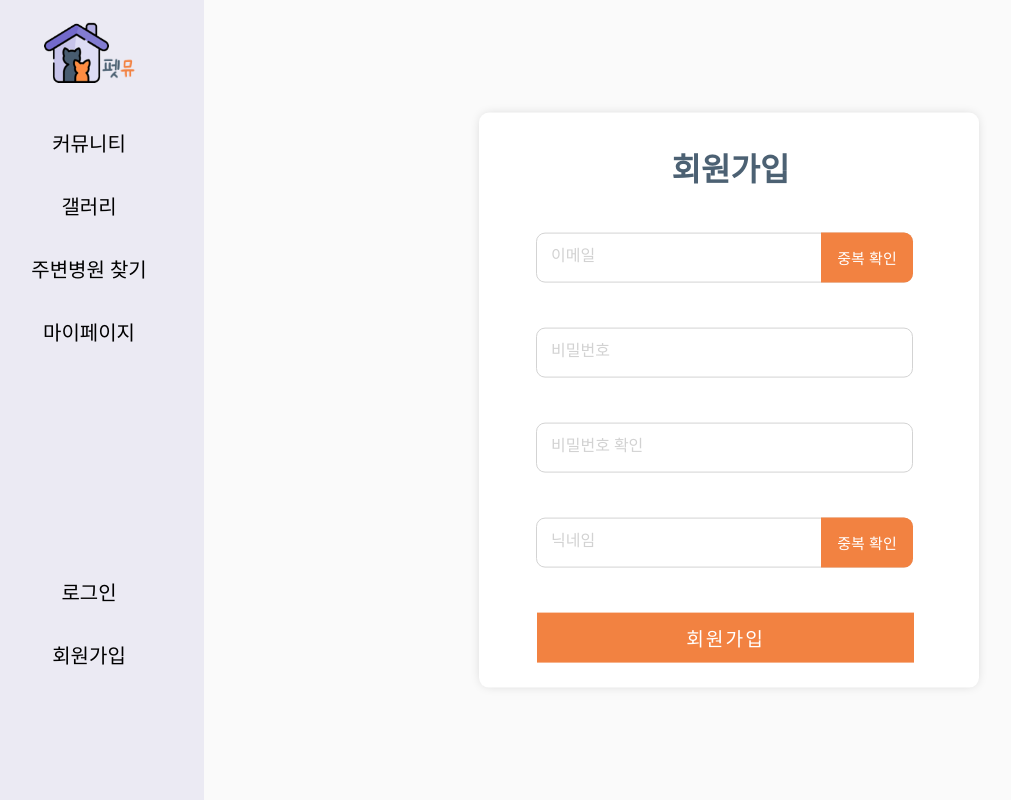
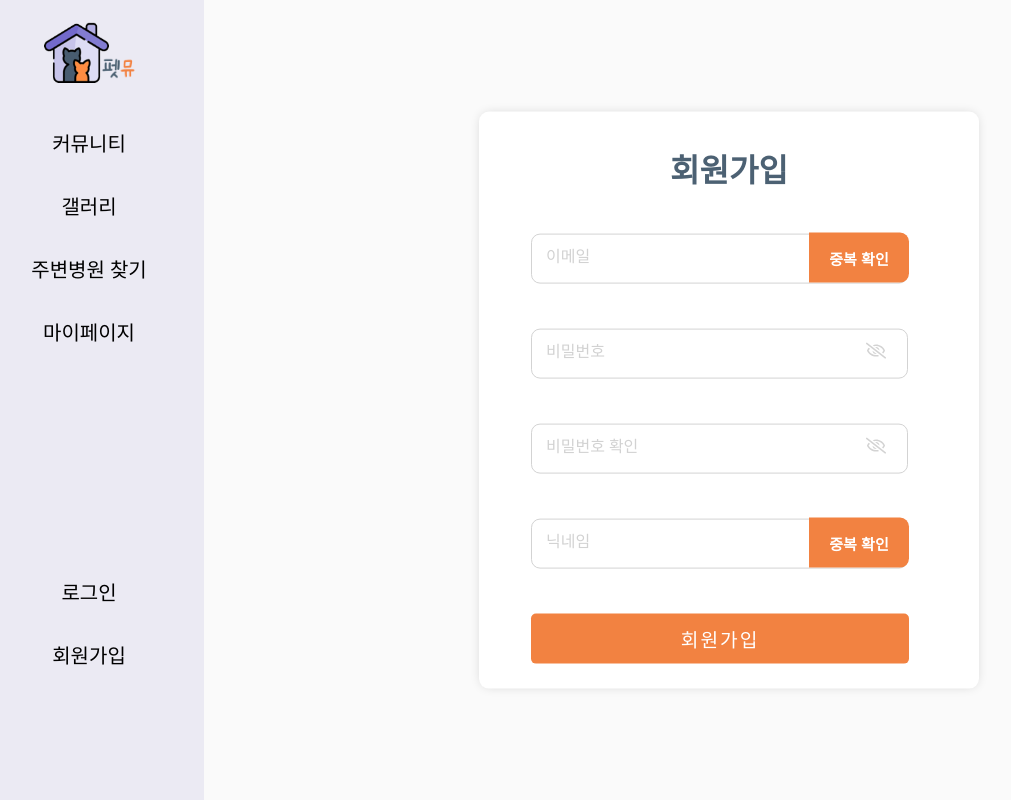
Before and after one commit to Dong-Hoon94/petmu, a React (Vite) app: page /signup in a window 1280 px wide. Shown: the whole page, without its empty margins (26-1037 px from the left). Built offline with nearby package versions, Linux system fonts and the light colour scheme.

Commit message:
feat:회원가입 로그인 디자인 및 애니메이션 추가

```diff
--- a/src/pages/signUp/index.jsx
+++ b/src/pages/signUp/index.jsx
@@ -1,6 +1,14 @@
+import { useState } from "react";
 import { SignUpWrap } from "./styles";
+import { FaRegEyeSlash, FaRegEye } from "react-icons/fa";
+
+
 
 const SignUp = () => {
+  const [isShow, setIsShow] = useState(false);
+  const onShowPassword = () => {
+    setIsShow((prev) => !prev);
+  };
   return (
     <SignUpWrap>
       <div className="SignUpWrap_text">
@@ -14,23 +22,26 @@ const SignUp = () => {
             <label></label>
           </div>
 
-          <div className="wrapper">
-            <div className="fancy-input">
+          <div className="SignUpWrap_wrapper">
+            <div className="SignUpWrap-input_main">
               <div>
                 <input
-                  className="fancy-input--input"
+                  className="SignUpWrap-input--input"
                   type="text"
                   required
                   //  span 속성 애니메이션
                 />
 
-                <label className="fancy-input--label" htmlFor="email">
+                <label className="SignUpWrap-input--label" htmlFor="email">
                   이메일
                 </label>
               </div>
 
               <div className="button_wrap">
-                <button onClick={() => alert("중복확인 개발중")}>
+                <button
+                  className="Collision"
+                  onClick={() => alert("중복확인 개발중")}
+                >
                   중복 확인
                 </button>
               </div>
@@ -41,14 +52,24 @@ const SignUp = () => {
             <label></label>
           </div>
 
-          <div className="wrapper">
-            <div className="fancy-input">
+          <div className="SignUpWrap_wrapper">
+            <div className="SignUpWrap-input_main">
               <input
-                className="fancy-input--input"
-                type="password"
+
+                className="SignUpWrap-input--input"
+                type={`${isShow ? "text" : "password"}`}
                 required //  span 속성 애니메이션
               />
-              <label className="fancy-input--label" htmlFor="email">
+
+             <div className="eyes" onClick={onShowPassword}>
+                {isShow ? (
+                  <FaRegEye size={20} color="#495057" />
+                ) : (
+                  <FaRegEyeSlash size={20} color="lightgray" />
+                )}
+              </div>
+
+              <label className="SignUpWrap-input--label" htmlFor="email">
                 <label>비밀번호</label>
               </label>
             </div>
@@ -58,39 +79,52 @@ const SignUp = () => {
             <label></label>
           </div>
 
-          <div className="wrapper">
-            <div className="fancy-input">
+          <div className="SignUpWrap_wrapper">
+            <div className="SignUpWrap-input_main">
               <input
-                className="fancy-input--input"
-                type="password"
-                // autoCapitalize="off"
+
+                className="SignUpWrap-input--input"
+                type={`${isShow ? "text" : "password"}`}
                 required //  span 속성 애니메이션
               />
-              <label className="fancy-input--label" htmlFor="email">
+
+             <div className="eyes" onClick={onShowPassword}>
+                {isShow ? (
+                  <FaRegEye size={20} color="#495057" />
+                ) : (
+                  <FaRegEyeSlash size={20} color="lightgray" />
+                )}
+              </div>
+
+              <label className="SignUpWrap-input--label" htmlFor="email">
                 <label>비밀번호 확인</label>
               </label>
             </div>
           </div>
 
+
           <div className="label">
             <label></label>
           </div>
 
-          <div className="wrapper">
-            <div className="fancy-input">
+          <div className="SignUpWrap_wrapper">
+            <div className="SignUpWrap-input_main">
               <input
-                className="login_idh fancy-input--input"
+                className="SignUpWrap-input--input"
                 type="text"
                 // autoCapitalize="off"
                 required
               />
 
-              <label className="fancy-input--label" htmlFor="email">
+              <label className="SignUpWrap-input--label" htmlFor="email">
                 <label>닉네임</label>
               </label>
 
               <div className="button_wrap">
-                <button onClick={() => alert("중복확인 개발중")}>
+                <button
+                  className="Collision"
+                  onClick={() => alert("중복확인 개발중")}
+                >
                   중복 확인
                 </button>
               </div>
@@ -101,9 +135,15 @@ const SignUp = () => {
             <label></label>
           </div>
 
-          <div className="submit">
-            <div className="login__submit">
-              <button type="submit">회원가입</button>
+          <div>
+            <div className="submit">
+              <button className="btn-ami">
+                <span>회원가입</span>
+              </button>
+
+              {/* <div className="login__submit">
+                <button className="button--moema">회원가입</button>
+              </div> 유효성 검사 틀릴 시 사용*/}
             </div>
           </div>
         </div>
--- a/src/pages/signUp/styles.js
+++ b/src/pages/signUp/styles.js
@@ -7,7 +7,7 @@ export const SignUpWrap = styled.div`
   display: flex;
   flex-direction: column;
   align-items: center;
-  padding: 25px 60px 25px 63px;
+  padding:27px 57px 25px 57px;
   width: 500px;
   border-radius: 10px;
   box-shadow: 0px 0px 12px -3px rgb(0 0 0 / 20%);
@@ -73,7 +73,7 @@ export const SignUpWrap = styled.div`
   .label {
   position: relative;
   top: 0px;
-  left:-4px;
+  left: -4px;
   }
 
   .SignUpWrap_info .label {
@@ -81,66 +81,136 @@ export const SignUpWrap = styled.div`
     font-weight: 600;
   }
 
+  .SignUpWrap-input_main .eyes {
+    position: absolute;
+    top: 1px;
+    bottom: 0px;
+    right: 22px;
+    margin: auto;
+    height: 30px;
+    font-size: 22px;
+    cursor: pointer;
+  }
+
+   /* button effect */
   .button_wrap button {
-    width: 92px;
+    width: 100px;
     height: 50px;
     border-top-right-radius: 9px;
-    border-bottom-right-radius:9px;
+    border-bottom-right-radius: 9px;
     position: absolute;
-    top: -2px;
-    bottom: -2px;
-    right: 0;
+    top: -4px;
+    bottom: -3px;
+    right: -1px;
     margin: auto 0;
     border: none;
+    outline: none;
     color: white;
     cursor: pointer;
     background: #f28241;
     font-size: 15px;
+    z-index: 1; //button border 가리기
   }
 
-  .button_wrap button:hover {
-    opacity: 0.5;
-    transition: 0.8s;
+  button.Collision {
+    color: #fff;
+    height: 50px;
+    width: 100px;
+    display: block;
+    font-weight: bold;
+    position: absolute;
+    overflow: hidden;
+
   }
 
-  .login_pw {
-    margin-top: 20px;
-    width: 80%;
+  button.Collision::before,
+  button.Collision::after {
+    position: absolute;
+    content: '';
+    width: 20px;
+    height: 20px;
+    z-index: -1; //button 텍스트 보이기
+    background: #4c6173;
+    top:50%;
+    border-radius:50%;
+
+
   }
 
-  .login_pw input {
-    width: 100%;
-    height: 50px;
-    border-radius: 9px;
-    margin-top: 10px;
-    padding: 0px 20px;
-    border: 1px solid lightgray;
-    outline: none;
-    position: relative;
-    /* outline : 외곽선 스타일 */
+  button.Collision::before {
+    transform: translate(50%, -50%);
+    left: -30px;
   }
 
+  button.Collision::after {
+    transform: translate(50%, -50%);
+    right: -15px;
+
+  }
+
+  button.Collision:hover::before {
+    animation: move-left 0.8s both;
+    animation-direction: alternate;
+  }
+
+  button.Collision:hover::after {
+    animation: move-right 0.8s both;
+    animation-direction: alternate;
+  }
+
+   /* @keyframes
+  https://webclub.tistory.com/621 참고*/
+   @keyframes move-left {
+    0% {
+      left: -20px;
+    }
+    50% {
+      left: 30%;
+      width: 20px;
+      height:20px;
+    }
+    100% {
+      left: -50%;
+      width:150px;
+      height:150px;
+    }
+  }
+
+   @keyframes move-right {
+    0% {
+      right: -30px;
+    }
+    50% {
+      right: 50px;
+      width: 20px;
+      height:20px;
+    }
+    100% {
+      right: 50px;
+      width: 150px;
+      height:150px;
+    }
+   }
 
   /* input effect */
- .wrapper {
+ .SignUpWrap_wrapper {
   width: 377px;
   height: 50px;
-  display: flex;
-  flex-direction: column;;
-  justify-content: space-between;
   position: relative;
-    top: 0px;
-    right: 6px;
+  top: 0px;
+  right: 5px;
+  outline: none;
+
 }
 
-
-.fancy-input .fancy-input--input {
+.SignUpWrap-input_main .SignUpWrap-input--input {
   display: block;
-  font-size: 14px;
+  font-size: 15px;
   line-height: 1.5;
   width: 377px;
   height: 50px;
   padding-left: 10px;
+  position: r;
   outline: none;
   border: none;
   pointer-events: auto;
@@ -149,23 +219,18 @@ export const SignUpWrap = styled.div`
   border-radius: 9px;
 }
 
-.fancy-input--label{
+.SignUpWrap-input--label{
   position: relative;
   top: -6px;
   left: -3px;
   pointer-events: none;
+  color: #D2D2D2;
 }
 
-.fancy-input .op .fancy-input--input    {
-  border: 1px solid red;
-  width: 100px;
-}
-.fancy-input {
+.SignUpWrap-input_main {
   transition: 0.5s ease;
   position: relative;
   outline: none;
-
-
 
   &:hover,
   &:focus{
@@ -210,7 +275,7 @@ export const SignUpWrap = styled.div`
     height: 100%;
     transition: width 0.5s ease-in-out,
                 height 0.5s ease-in-out;
-  }
+              }
 
   &:hover:before,
   &:focus:before {
@@ -228,7 +293,7 @@ export const SignUpWrap = styled.div`
   }
 }
 
-.fancy-input--input {
+.SignUpWrap-input--input {
   transition: 0.2s ease;
 
   &:placeholder {
@@ -237,11 +302,11 @@ export const SignUpWrap = styled.div`
 
 /* &:valid ~ .fancy-input--label,
   &:not(&:placeholder-shown) ~ .fancy-input--label {
-    opacity: 0;
+    opacity: 0; 입력하면 label 서서히 사라지기
   } */
 
-  &:focus ~ .fancy-input--label,
-  &:valid ~ .fancy-input--label{
+  &:focus ~ .SignUpWrap-input--label,
+  &:valid ~ .SignUpWrap-input--label{
     font-size: 16px;
     color: black;
     font-weight: 600;
@@ -251,27 +316,175 @@ export const SignUpWrap = styled.div`
   }
 }
 
-
-.fancy-input--label {
+.SignUpWrap-input--label {
   opacity: 1;
-  color: #D2D2D2;
   position: absolute;
-  z-index: 1;
   top: 12px;
   left: 15px;
   transition: 0.5s ease;
 }
 
+ /* Moema
+.button--moema {
+  background: #f28241;
+  color: #fff;
+  transition: background-color 0.3s, color 0.3s;
+}
+
+.button--moema::before {
+  content: '';
+  position: absolute;
+  top: -20px;
+  left: -20px;
+  bottom: -20px;
+  right: -20px;
+  background: inherit;
+  z-index: -1;
+  opacity: 0.4;
+  -webkit-transform: scale3d(0.8, 0.5, 1);
+  transform: scale3d(0.8, 0.5, 1);
+}
+.button--moema:hover {
+  -webkit-transition: background-color 0.1s 0.3s, color 0.1s 0.3s;
+  transition: background-color 0.1s 0.3s, color 0.1s 0.3s;
+  -webkit-animation: anim-moema-1 0.3s forwards;
+  animation: anim-moema-1 0.3s forwards; //콩콩 뛰는 모션
+}
+.button--moema:hover::before {
+  -webkit-animation: anim-moema-2 0.3s 0.3s forwards;
+  animation: anim-moema-2 0.3s 0.3s forwards;
+}
+@-webkit-keyframes anim-moema-1 {
+  60% {
+    -webkit-transform: scale3d(0.8, 0.8, 1);
+    transform: scale3d(0.8, 0.8, 1);
+  }
+  85% {
+    -webkit-transform: scale3d(1.1, 1.1, 1);
+    transform: scale3d(1.1, 1.1, 1);
+  }
+  100% {
+    -webkit-transform: scale3d(1, 1, 1);
+    transform: scale3d(1, 1, 1);
+  }
+}
+
+@keyframes anim-moema-1 {
+  60% {
+    -webkit-transform: scale3d(0.8, 0.8, 1);
+    transform: scale3d(0.8, 0.8, 1);
+  }
+  85% {
+    -webkit-transform: scale3d(1.1, 1.1, 1);
+    transform: scale3d(1.1, 1.1, 1);
+  }
+  100% {
+    -webkit-transform: scale3d(1, 1, 1);
+    transform: scale3d(1, 1, 1);
+  }
+}
+@-webkit-keyframes anim-moema-2 {
+  to {
+    opacity: 0;
+    -webkit-transform: scale3d(1, 1, 1);
+    transform: scale3d(1, 1, 1);
+  }
+}
+@keyframes anim-moema-2 {
+  to {
+    opacity: 0;
+    -webkit-transform: scale3d(1, 1, 1);
+    transform: scale3d(1, 1, 1);
+  }
+} 유효성 검사 틀릴 시 사용 */
+
+/* btn effect */
+.btn-ami {
+  cursor: pointer;
+  letter-spacing: 2px;
+  font-size: 16.2pt;
+  width: 100%;
+  height: 50px;
+  position: relative;
+  border: none;
+  color: #fff;
+  z-index: 1;
+  transition: all 0.3s ease-in-out;
+  border-radius: 5px;
+  background: #f28241;
+  overflow: hidden;
+  transition: all 0.3s ease-in-out 0s;
+}
+
+.btn-ami:before {
+  content: "";
+  height: 0%;
+  width: 0%;
+  background: #4c6173;
+  position: absolute;
+  top: 50%;
+  right: 50%;
+  border-radius: 20px;
+  z-index: -1;
+  transform: translateX(50%) translateY(-50%) rotate(45deg);
+}
+
+.btn-ami:hover:before {
+  animation: btn-ami 5s;
+  background-color: #4c6173;
+}
+
+.btn-ami:hover {
+  color: #f1f1f1;
+  border-color: #4c6173;
+  background-color: #4c6173;
+  transition: background-color 0.5s ease-in-out 0.7s;
+}
+
+@keyframes btn-ami {
+  0% {
+    height: 0%;
+    width: 0%;
+  }
+
+  25% {
+    height: 1000%;
+    width: 1000%;
+  }
+
+  50% {
+    height: 500%;
+    width: 500%;
+  }
+
+  75% {
+    height: 100%;
+    width: 100%;
+  }
+
+  100% {
+    height: 0%;
+    width: 0%;
+  }
+
+}
+
+.btn-ami:focus {
+  outline: none
+}
+
+
+
 
   .submit {
     margin-top: 35px;
-    width: 100%;
+    width: 98%;
   }
 
-  .submit .login__submit button {
+  .submit button {
     width: 100%;
     height: 50px;
-    border: 0;
+    border: none;
     outline: none;
     position: relative;
     left: -5px;
@@ -286,5 +499,4 @@ export const SignUpWrap = styled.div`
     background: #4c6173;
     transition: 0.8s;
   }
-
  `;
```
Also changed, not shown: src/pages/login/index.jsx (+30 -16 lines), src/pages/login/styles.js (+223 -64 lines).
